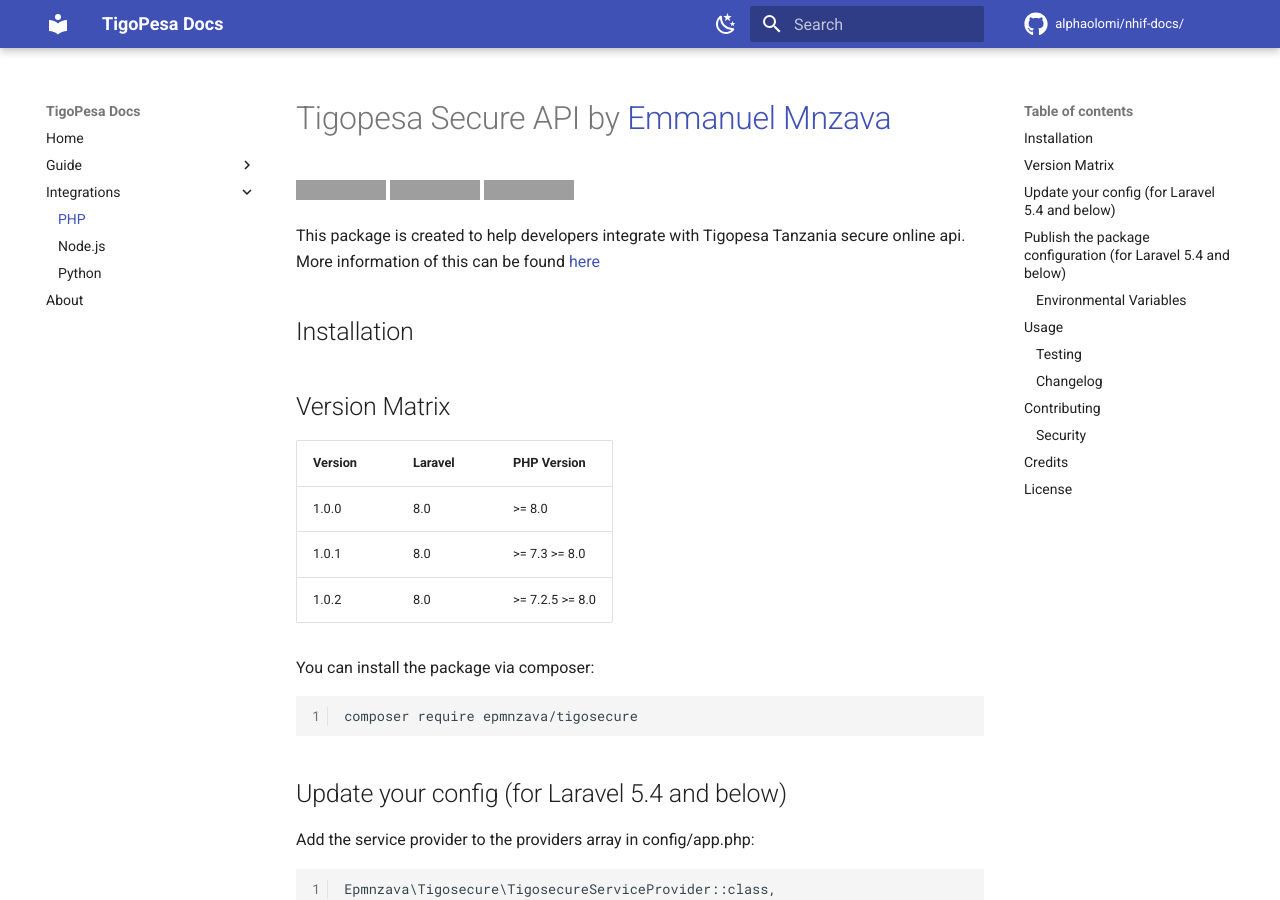
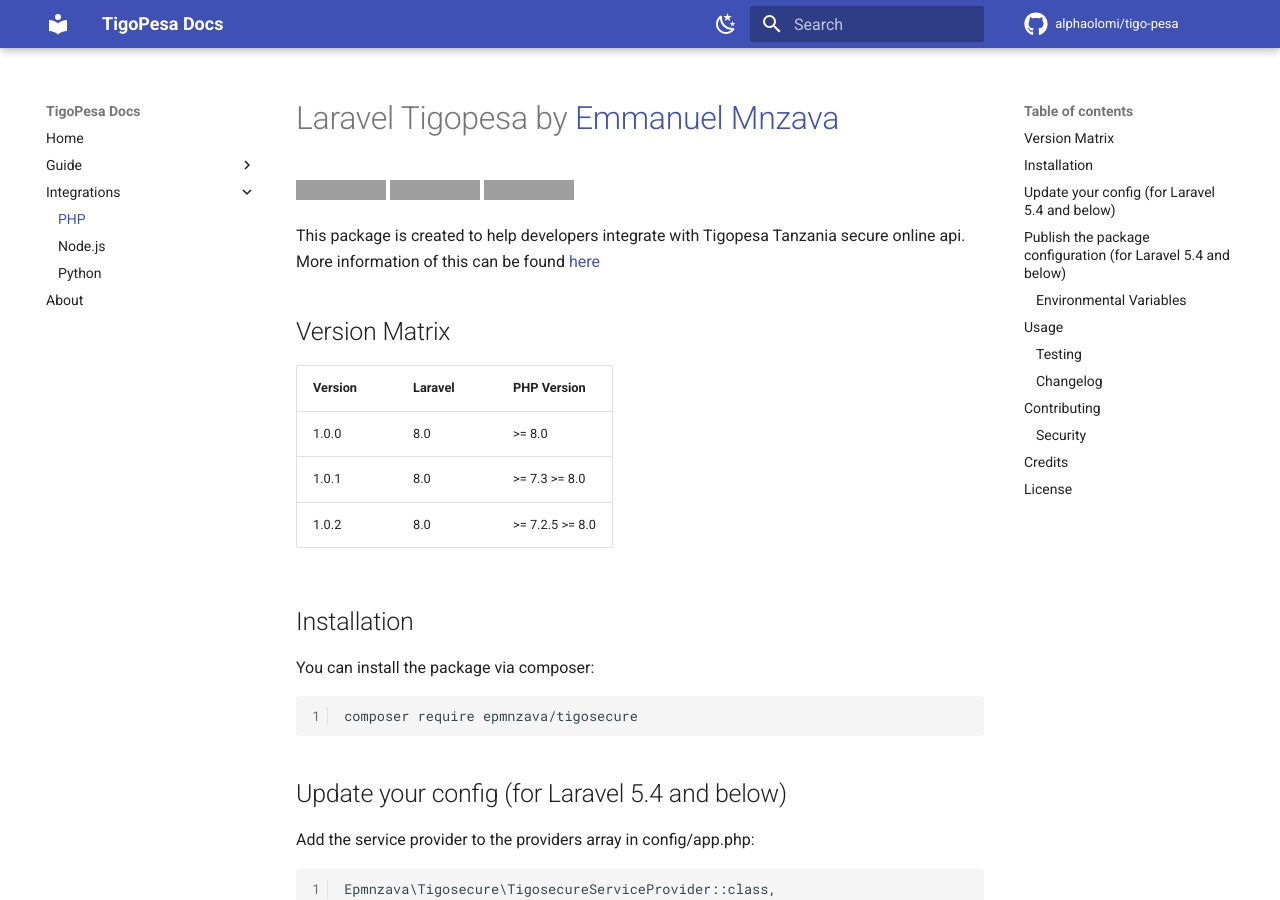
Before and after one commit to alphaolomi/tigopesa-docs, an MkDocs documentation site: the page built from docs/php.md, in a window 1280 px wide and 900 px high. Built offline with MkDocs 1.6.1 and Material for MkDocs 9.7.7, drawn with Linux system fonts in a browser that asks for light colours; comment, search, counter and statistics services are not loaded; grey boxes are pictures that could not be loaded.

Commit message:
fix minor typos

````diff
--- a/docs/php.md
+++ b/docs/php.md
@@ -5,22 +5,21 @@ description: PHP\Laravel package to easy the tigopesa api integration
 
 <!-- <p><img src="https://github.com/dbrax/tigopesa-tanzania/blob/master/Tigopesa%20Laravel%20Library.jpeg"></p> -->
 
-# Tigopesa Secure API by [Emmanuel Mnzava](https://github.com/dbrax)
+# Laravel Tigopesa by [Emmanuel Mnzava](https://github.com/dbrax)
 
 [![Latest Version on Packagist](https://img.shields.io/packagist/v/epmnzava/tigosecure.svg?style=flat-square)](https://packagist.org/packages/epmnzava/tigosecure) [![Total Downloads](https://img.shields.io/packagist/dt/epmnzava/tigosecure.svg?style=flat-square)](https://packagist.org/packages/epmnzava/tigosecure) [![Emmanuel Mnzava](https://img.shields.io/badge/Author-Emmanuel%20Mnzava-green)](mailto:epmnzava@gmail.com)
 
 This package is created to help developers integrate with Tigopesa Tanzania secure online api. More information of this can be found [here](https://github.com/dbrax/tigopesa-tanzania/blob/master/README.md)
 
-## Installation
-
-
 ## Version Matrix
 
-Version | Laravel   | PHP Version
-------- | --------- | ------------
-1.0.0   | 8.0       | >= 8.0
-1.0.1   | 8.0       | >= 7.3 >= 8.0
-1.0.2   | 8.0       | >= 7.2.5 >= 8.0
+| Version | Laravel | PHP Version     |
+| ------- | ------- | --------------- |
+| 1.0.0   | 8.0     | >= 8.0          |
+| 1.0.1   | 8.0     | >= 7.3 >= 8.0   |
+| 1.0.2   | 8.0     | >= 7.2.5 >= 8.0 |
+
+## Installation
 
 You can install the package via composer:
 
@@ -35,6 +34,7 @@ Add the service provider to the providers array in config/app.php:
 ```php
 Epmnzava\Tigosecure\TigosecureServiceProvider::class,
 ```
+
 Add the facade to the aliases array in config/app.php:
 
 ```php
@@ -48,26 +48,27 @@ Publish the configuration file and migrations by running the provided console co
 ```bash
 php artisan vendor:publish --provider="Epmnzava\Tigosecure\TigosecureServiceProvider"
 ```
+
 ### Environmental Variables
 
-- TIGO_CLIENT_ID ` your provided tigopesa client id `<br/>
-- TIGO_CLIENT_SECRET ` your provided tigopesa client secret `<br/>
-- TIGO_API_URL ` your provided tigopesa api url  `<br/>
-- TIGO_PIN ` your provided tigopesa pin number `<br/>
-- TIGO_ACCOUNT_NUMBER ` your provided tigopesa  account number `<br/>
-- TIGO_ACCOUNT_ID ` your provided tigopesa account id  `<br/>
-- TIGO_REDIRECT    ` your  redirect url `<br/>
-- TIGO_CALLBACK    ` your  callback url `<br/>
-- APP_CURRENCY_CODE ` currency put TZS for Tanzanian Shillings `<br/>
-- LANG ` language code  en for english and sw for swalihi`<br/>
+- TIGO_CLIENT_ID `your provided tigopesa client id`<br/>
+- TIGO_CLIENT_SECRET `your provided tigopesa client secret`<br/>
+- TIGO_API_URL `your provided tigopesa api url `<br/>
+- TIGO_PIN `your provided tigopesa pin number`<br/>
+- TIGO_ACCOUNT_NUMBER `your provided tigopesa account number`<br/>
+- TIGO_ACCOUNT_ID `your provided tigopesa account id `<br/>
+- TIGO_REDIRECT `your redirect url`<br/>
+- TIGO_CALLBACK `your callback url`<br/>
+- APP_CURRENCY_CODE `currency put TZS for Tanzanian Shillings`<br/>
+- LANG ` language code en for english and sw for swalihi`<br/>
 
 ## Usage
 
-This release does not come with database tables for transaction or payments you need to create then  After you have filled all necessary variables , providers and facades this is how the package can be used.
+This release does not come with database tables for transaction or payments you need to create then After you have filled all necessary variables , providers and facades this is how the package can be used.
 
 On your controller
 
-``` php
+```php
 <?php
 
 namespace App\Http\Controllers;
@@ -89,10 +90,9 @@ class TransactionController extends Controller
     }
 ```
 
-
 On your controller you can also call it through this way.
 
-``` php
+```php
 <?php
 
 namespace App\Http\Controllers;
@@ -121,7 +121,7 @@ class TransactionController extends Controller
 
 ### Testing
 
-``` bash
+```bash
 composer test
 ```
 
--- a/mkdocs.yml
+++ b/mkdocs.yml
@@ -6,8 +6,8 @@ site_description: >-
   Tigopesa Documentation for Developers
 
 # Repository
-repo_name: alphaolomi/nhif-docs/
-repo_url: https://github.com/alphaolomi/nhif-docs/
+repo_name: alphaolomi/tigo-pesa
+repo_url: https://github.com/alphaolomi/tigo-pesa
 edit_uri: edit/main/docs/
 
 # Copyright
````
